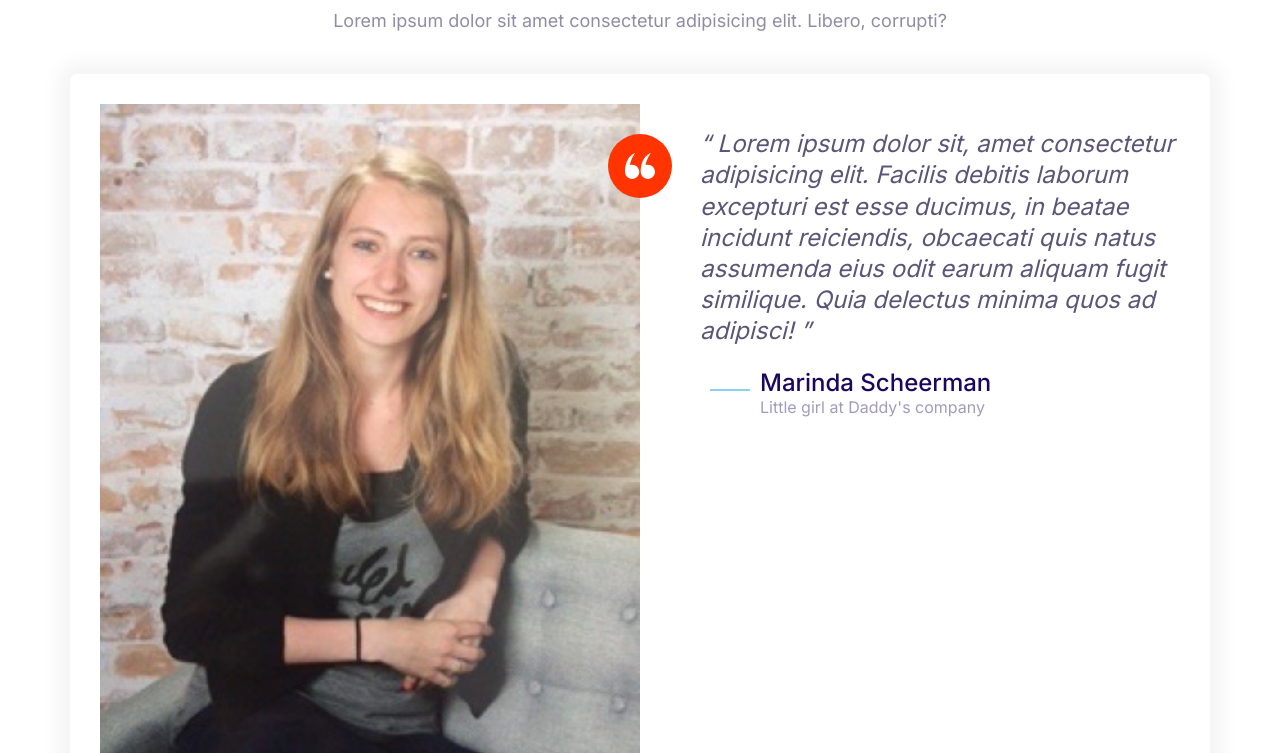
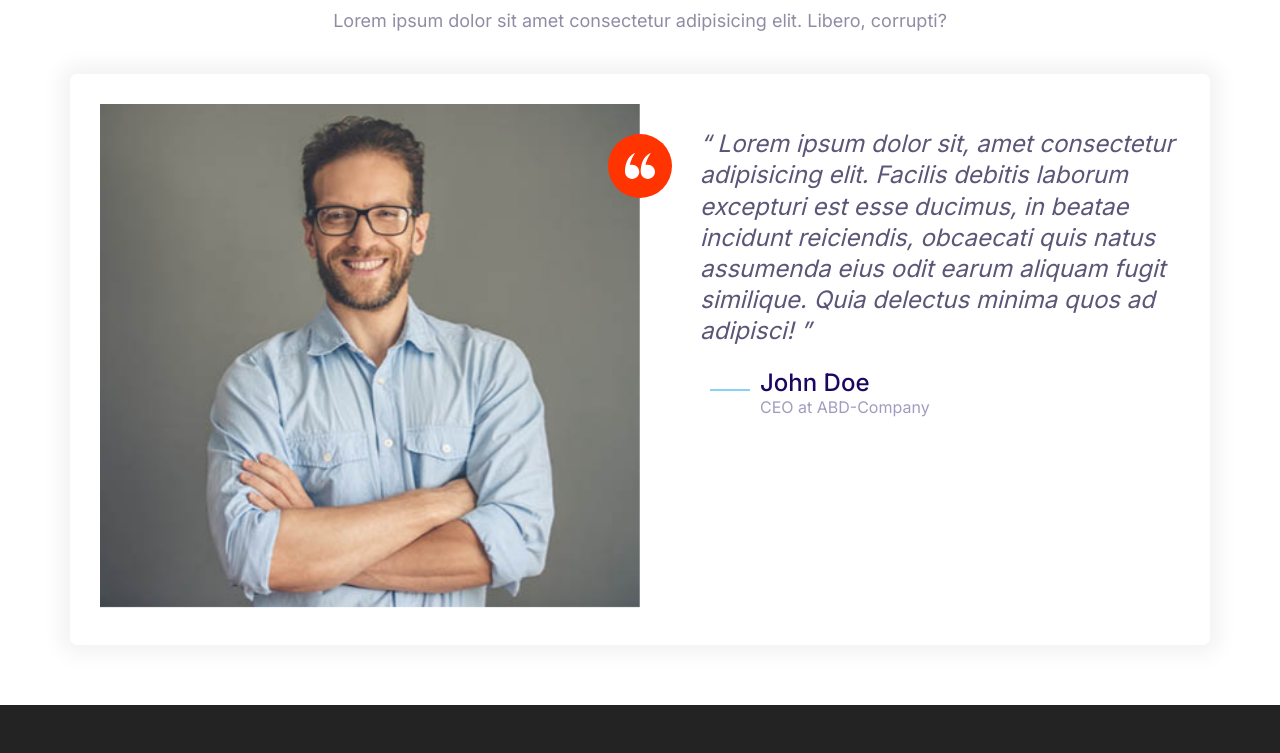
Before and after one commit to Niels-vdb/Moshify, a website built with Parcel: page index.html in a window 1280 px wide. Shown: the part 4963-5716 px from the top of the page. Built offline with nearby package versions, Linux system fonts and the light colour scheme.

```diff
--- a/Moshify.html
+++ b/index.html
@@ -355,7 +355,10 @@
         <div class="card testimonial">
           <div class="grid grid--1x2">
             <div class="testimonial__image" data-aos="flip-down">
-              <img src="/Images/Marinda.jpeg" alt="A happy, smiling customer" />
+              <img
+                src="/Images/testimonial.jpg"
+                alt="A happy, smiling customer"
+              />
               <icon class="icon-backdrop icon-backdrop--accent">
                 <svg class="icon icon--small icon--white">
                   <use href="Images/sprite.svg#quotes"></use>
@@ -379,12 +382,8 @@
                       </svg>
                     </div>
                     <div class="media__body">
-                      <h3 class="media__header quote__author">
-                        Marinda Scheerman
-                      </h3>
-                      <p class="quote__organization">
-                        Little girl at Daddy's company
-                      </p>
+                      <h3 class="media__header quote__author">John Doe</h3>
+                      <p class="quote__organization">CEO at ABD-Company</p>
                     </div>
                   </div>
                 </footer>
```
Also changed, not shown: 2 other files.
